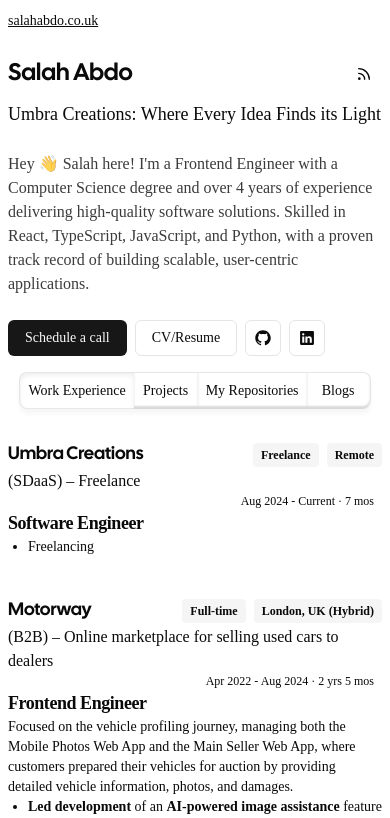
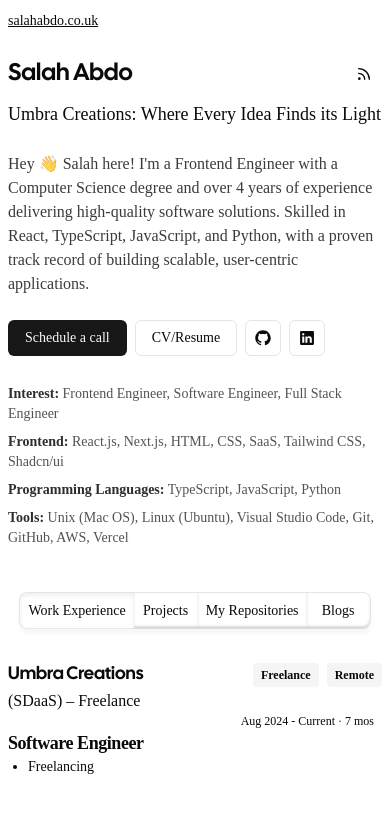
Before and after one commit to salahmander/portfolio, a Next.js app: page / in a window 390 px wide. Shown: the top 818 px of the page. Built offline with nearby package versions, Linux system fonts and the light colour scheme.

Commit message:
fix: remove  from skill section on smaller devices

```diff
--- a/components/ProfileOverview/ProfileOverview.tsx
+++ b/components/ProfileOverview/ProfileOverview.tsx
@@ -36,7 +36,7 @@
         <span className="sr-only">bio</span>
       </p>
       <Socials />
-      <div className="hidden md:flex flex-col text-sm space-y-2 rounded max-w-2xl text-foreground/70 my-7">
+      <div className="flex flex-col text-sm space-y-2 rounded max-w-2xl text-foreground/70 my-7">
         {skills.map((skill) => (
           <p key={skill.category}>
             <span className="font-semibold text-primary/90">
```
